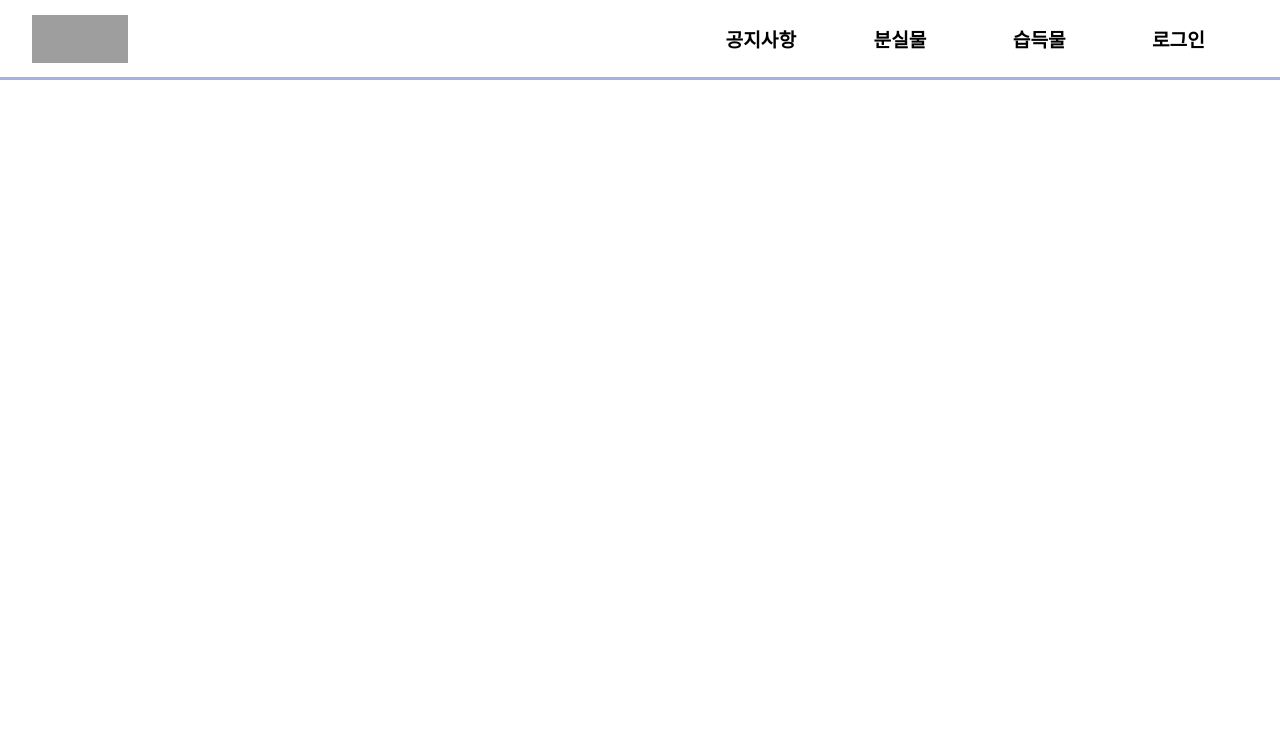
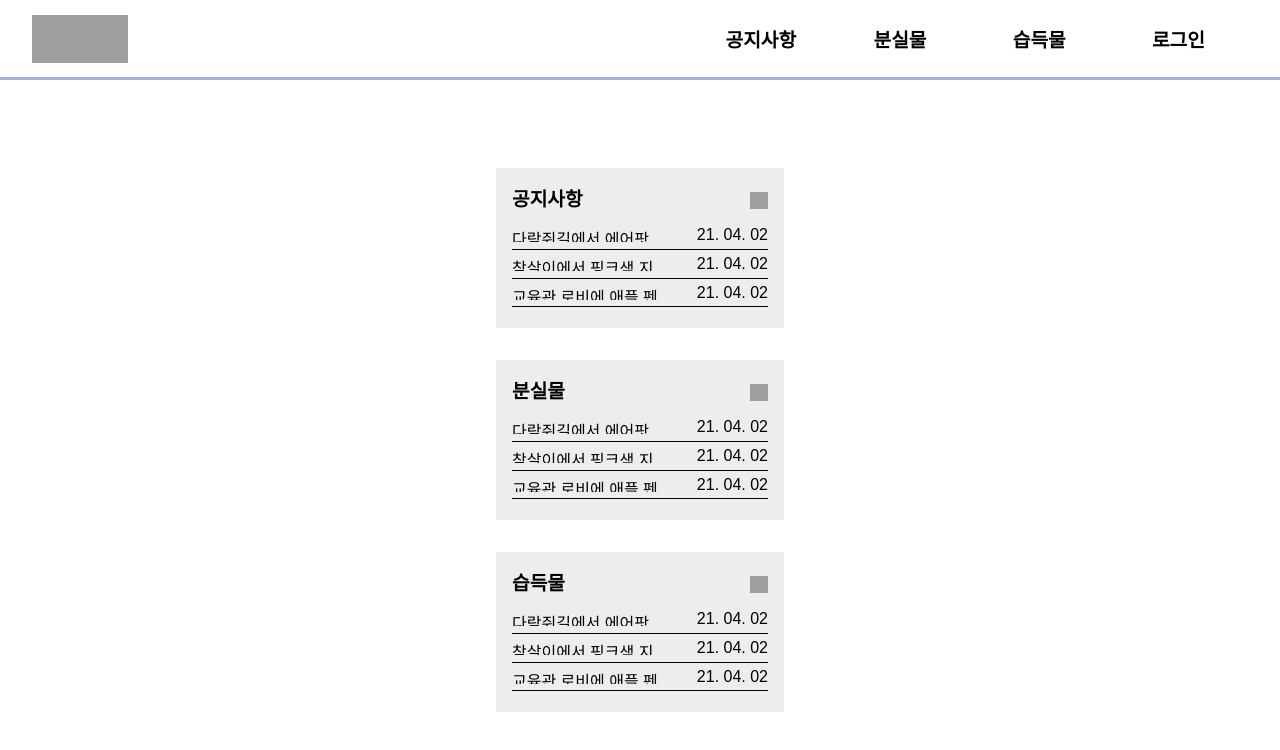
Before and after one commit to find-thanku/find-thanku-client, a React (Create React App) app: page / in a window 1280 px wide. Shown: the top 750 px of the page. Built offline with nearby package versions, Linux system fonts and the light colour scheme; grey boxes are pictures that could not be loaded.

Commit message:
feat : add post preview in main page

```diff
--- a/src/asset/constant.ts
+++ b/src/asset/constant.ts
@@ -14,4 +14,5 @@ export const STATIC_URL = {
   LOGIN: `https://user-images.githubusercontent.com/46309902/113312958-c316a600-9345-11eb-8dd4-73559b9f10b4.png`,
   SIDEBAR: `https://user-images.githubusercontent.com/46309902/113338256-d5074180-9363-11eb-99c1-f6802837b950.png`,
   CLOSE_BUTTON: `https://user-images.githubusercontent.com/46309902/113331998-979eb600-935b-11eb-83b3-127197693e22.png`,
+  PLUS_ICON: `https://user-images.githubusercontent.com/46309902/113357978-e8280a80-937f-11eb-8a0d-5febbe16056f.png`,
 };
--- a/src/component/common/header/styles.ts
+++ b/src/component/common/header/styles.ts
@@ -5,9 +5,6 @@ import { Link } from "react-router-dom";
 export const Header = styled.div`
   display: none;
   @media only screen and (min-width: ${BREAKPOINT}px) {
-    height: 4rem;
-    padding: 0rem 5rem;
-
     display: flex;
     justify-content: space-between;
     align-items: center;
@@ -62,7 +59,7 @@ export const MobileHeader = styled.div`
   display: flex;
   justify-content: space-between;
   align-items: center;
-  width: 100%;
+  width: calc(100% - 1rem);
   height: 4rem;
   padding: 0rem 1rem;
   border-bottom: 3px solid ${THEME_COLOR.VIOLET};
@@ -82,7 +79,6 @@ export const SidebarIcon = styled.img`
 export const LoginContainer = styled(Link)`
   display: flex;
   justify-content: center;
-  /* margin-right: 1rem; */
   text-decoration: none;
   color: inherit;
 `;
--- a/src/component/common/layout/index.tsx
+++ b/src/component/common/layout/index.tsx
@@ -6,10 +6,11 @@ interface LayoutProps {
   children?: React.ReactNode;
 }
 
-const Layout = (children: LayoutProps) => {
+const Layout = ({ children }: LayoutProps) => {
   return (
     <S.Layout>
       <Header />
+      <S.LayoutContainer>{children}</S.LayoutContainer>
     </S.Layout>
   );
 };
--- a/src/component/common/layout/styles.ts
+++ b/src/component/common/layout/styles.ts
@@ -2,6 +2,12 @@ import styled from "styled-components";
 
 export const Layout = styled.div`
   display: flex;
+  flex-direction: column;
+  width: 100vw;
+  height: 100vh;
+`;
+
+export const LayoutContainer = styled.div`
+  display: flex;
   width: 100%;
-  min-height: 100%;
 `;
--- a/src/component/common/sidebar/index.tsx
+++ b/src/component/common/sidebar/index.tsx
@@ -1,4 +1,4 @@
-import React, { useState } from "react";
+import React from "react";
 import * as S from "./styles";
 import { HeaderProps } from "../header/types";
 import { STATIC_URL } from "../../../asset/constant";
--- /dev/null
+++ b/src/component/post-preview/index.tsx
@@ -0,0 +1,31 @@
+import React from "react";
+import * as S from "./styles";
+import { STATIC_URL } from "../../asset/constant";
+import { PostPreviewProps } from "./types";
+
+const PostPreview = (props: PostPreviewProps) => {
+  const { title } = props;
+  return (
+    <S.PostPreview>
+      <S.TitleContainer>
+        <S.Title>{title}</S.Title>
+        <S.PlusIcon src={STATIC_URL.PLUS_ICON} />
+      </S.TitleContainer>
+
+      <S.Post>
+        <S.PostTitle>다람쥐길에서 에어팟 잃어 버렸어요</S.PostTitle>
+        <S.PostDate>21. 04. 02</S.PostDate>
+      </S.Post>
+      <S.Post>
+        <S.PostTitle>참살이에서 핑크색 지갑 보신 분?</S.PostTitle>
+        <S.PostDate>21. 04. 02</S.PostDate>
+      </S.Post>
+      <S.Post>
+        <S.PostTitle>교육관 로비에 애플 펜슬 두고 왔어요 ㅠㅠ</S.PostTitle>
+        <S.PostDate>21. 04. 02</S.PostDate>
+      </S.Post>
+    </S.PostPreview>
+  );
+};
+
+export default PostPreview;
--- /dev/null
+++ b/src/component/post-preview/styles.ts
@@ -0,0 +1,57 @@
+import styled from "styled-components";
+import { BREAKPOINT, THEME_COLOR } from "../../asset/constant";
+
+export const PostPreview = styled.div`
+  width: 18rem;
+  height: 10rem;
+  background-color: ${THEME_COLOR.GRAYER};
+  margin: 1rem 0rem;
+`;
+
+export const TitleContainer = styled.div`
+  display: flex;
+  align-items: center;
+  justify-content: space-between;
+  width: calc(100% - 2rem);
+  padding-top: 1rem;
+  padding-bottom: 0.3rem;
+  margin: 0rem 1rem;
+`;
+
+export const Title = styled.div`
+  padding-bottom: 0.3rem;
+  font-size: 1.2rem;
+  font-weight: bold;
+`;
+
+export const PlusIcon = styled.img`
+  width: 1.1rem;
+  height: 1.1rem;
+`;
+
+export const Post = styled.div`
+  display: flex;
+  width: calc(100% - 2rem);
+  margin: 0rem 1rem;
+  padding: 0.3rem 0rem;
+  font-size: 1rem;
+  /* font-weight: bold; */
+  border-bottom: 0.8px solid black;
+`;
+
+export const PostTitle = styled.div`
+  width: 70%;
+  height: 1rem;
+  margin-right: 1rem;
+  font-size: 1rem;
+  overflow: hidden;
+  text-overflow: ellipsis;
+  white-space: nowrap;
+`;
+
+export const PostDate = styled.div`
+  display: flex;
+  justify-content: flex-end;
+  width: 5rem;
+  font-size: 1rem;
+`;
--- /dev/null
+++ b/src/component/post-preview/types.ts
@@ -0,0 +1,3 @@
+export interface PostPreviewProps {
+  title: string;
+}
--- /dev/null
+++ b/src/container/main-container/index.tsx
@@ -0,0 +1,15 @@
+import React from "react";
+import * as S from "./styles";
+import PostPreview from "../../component/post-preview";
+
+const MainContainer = () => {
+  return (
+    <S.MainContainer>
+      <PostPreview title={"공지사항"} />
+      <PostPreview title={"분실물"} />
+      <PostPreview title={"습득물"} />
+    </S.MainContainer>
+  );
+};
+
+export default MainContainer;
--- /dev/null
+++ b/src/container/main-container/styles.ts
@@ -0,0 +1,15 @@
+import styled from "styled-components";
+import { BREAKPOINT, THEME_COLOR } from "../../asset/constant";
+
+export const MainContainer = styled.div`
+  display: flex;
+  flex-direction: column;
+  justify-content: center;
+  align-items: center;
+  width: 100%;
+
+  @media only screen and (min-width: ${BREAKPOINT}px) {
+    background-color: white;
+    height: calc(100vh - 5rem);
+  }
+`;
--- a/src/index.tsx
+++ b/src/index.tsx
@@ -1,13 +1,10 @@
 import React from "react";
 import ReactDOM from "react-dom";
 import App from "./App";
-import { BrowserRouter } from "react-router-dom";
 
 ReactDOM.render(
   <React.StrictMode>
-    <BrowserRouter>
-      <App />
-    </BrowserRouter>
+    <App />
   </React.StrictMode>,
   document.getElementById("root")
 );
--- a/src/view/main/index.tsx
+++ b/src/view/main/index.tsx
@@ -1,9 +1,10 @@
 import React from "react";
+import MainContainer from "../../container/main-container/index";
 
 const MainPage = () => {
   return (
     <>
-      <div>Main Page</div>
+      <MainContainer />
     </>
   );
 };
```
